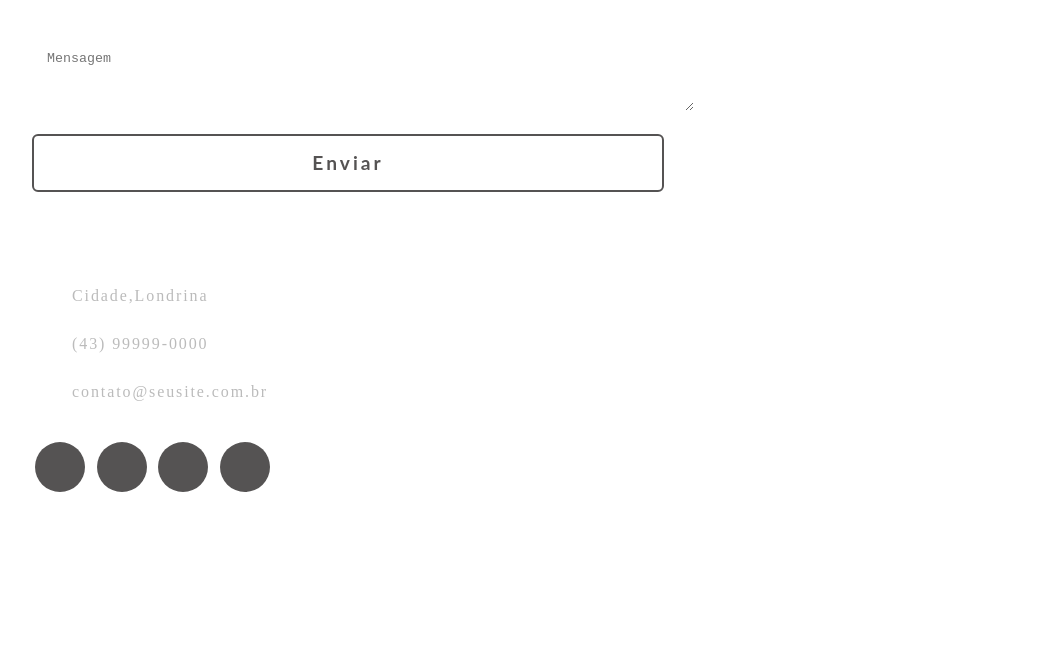
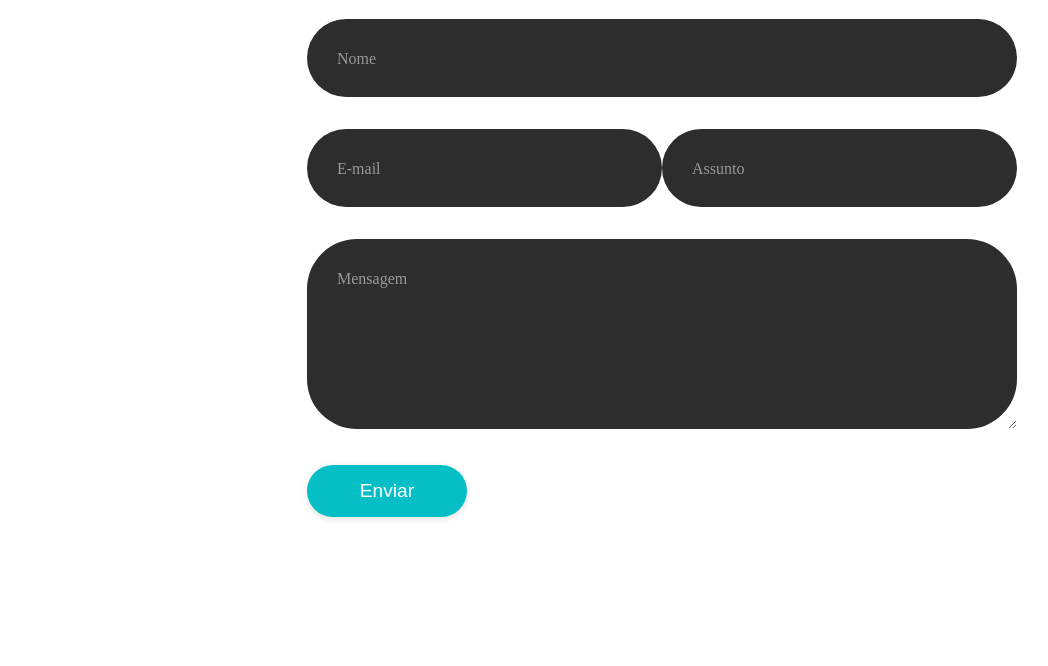
Before and after one commit to Joaopedrozl/jp, a plain HTML site: page contato.html in a window 1280 px wide. Shown: the part 134-800 px from the top of the page, without its empty margins (8-1056 px from the left). Drawn offline with Linux system fonts and the light colour scheme.

Commit message:
contato todo

```diff
--- a/contato.css
+++ b/contato.css
@@ -1,238 +1,138 @@
-.box-contato {
+.title_contato {
 
-    width:100%;
-    float:left;
+    font-family: 'open_sansregular';
+    font-weight: 600;
+    font-size:4em;
+    color: #fff;
+    text-align: left;
+    margin-bottom:20px;
+}
+
+input:focus ~ label, textarea:focus ~ label, input:valid ~ label, textarea:valid ~ label {
+
+  font-size: 0.8em;
+  color: #fff;
+  top: -11px;
+  -webkit-transition: all 0.225s ease;
+  transition: all 0.225s ease;
+  background: #00cfd5;
+  padding: 3px 8px;
+  left: 25px;
+  border-radius: 50px;
+  font-weight: bold;
 
 }
 
-  .form-contato {
+.style-form-input {
 
-    width: 100%;
-    float:left ;
-    font-family: 'Lato';
-    font-weight: 400;
-    padding: 1em;
+    float: left;
+    width: 295px;
+    margin: 1em 0;
+    position: relative;
+    border-radius: 4px;
+}
+
+.right { float:right; }
+
+@media only screen and (max-width: 768px){
+
+  .style-form-input { width:100%; }
 
 }
 
-  .form-contato label {
+.style-form-input label {
+    color: #999;
+    padding: 1.3rem 30px 1rem 30px;
+    position: absolute;
+    top: 10px;
+    left: 0;
+    -webkit-transition: all 0.25s ease;
+    transition: all 0.25s ease;
+    pointer-events: none;
+}
 
-      width:100%;
-      float:left;
-      margin-bottom:10px;
+.style-form-input.full {
+    width: 650px;
+    max-width: 100%;
+}
+
+input,
+textarea {
+
+    width: 100%;
+    padding: 30px;
+    border: 0;
+    font-size: 1em;
+    background-color: #2d2d2d;
+    color: #fff;
+    border-radius: 50px;
+}
+
+input:focus,
+textarea:focus { outline: 0; }
+
+input:focus ~ span,
+textarea:focus ~ span {
+    width: 100%;
+    -webkit-transition: all 0.075s ease;
+    transition: all 0.075s ease;
+}
+
+textarea {
+    width: 100%;
+    min-height: 10em;
+}
+
+.input-container {
+    width: 650px;
+    max-width: 100%;
+    margin: 20px auto 25px auto;
+}
+
+.btn-submit {
+
+    width: 160px;
+    color: #fff;
+    font-size: 1.2em;
+    float: left;
+    text-align: center;
+    padding: 15px 35px;
+    border-radius: 60px;
+    display: inline-block;
+    background-color: #06bec6;
+    cursor: pointer;
+    box-shadow: 0 2px 5px 0 rgba(0,0,0,0.06), 0 2px 10px 0 rgba(0,0,0,0.07);
+    -webkit-transition: all 300ms ease;
+    transition: all 300ms ease;
+    border:none;
 
 }
 
-  .form-control, input, select, textarea {
+.btn-submit:hover {
 
-    padding: 15px 15px;
-    width: 100%;
-    background-color: #ffffff;
-    color: #555555;
-    margin-bottom: 10px;
-    border: none;
-    border-radius: 6px;
-    outline:none ;
+    transform: translateY(1px);
+    box-shadow: 0 1px 1px 0 rgba(0,0,0,0.10),
+    0 1px 1px 0 rgba(0,0,0,0.09);
 
 }
 
-  .btn {
+@media (max-width: 768px) {
 
-      font-family: inherit;
-      font-size: 1.2em;
-      color: #ccc;
-      background: transparent;
-      text-decoration: none;
-      padding: 0.8em 2em;
-      display: inline-block;
-      margin-right: 5px;
-      letter-spacing: 3px;
-      font-weight: 700;
-      outline: none;
-      position: relative;
-      -webkit-transition: all 0.3s;
-      -moz-transition: all 0.3s;
-      transition: all 0.3s;
-      cursor: pointer;
+    .btn-submit {
+
       width:100%;
-
+      float: none;
+      text-align:center;
 
     }
-
-  .btn:after {
-
-      content: '';
-      position: absolute;
-      z-index: -1;
-      -webkit-transition: all 0.3s;
-      -moz-transition: all 0.3s;
-      transition: all 0.3s;
 }
 
-  /* Setas */
-  .btn-setas {
-
-      border-radius: 6px;
-      border: 2px solid #555353;
-      color: #555353;
-      overflow: hidden;
+input[type=checkbox] + label {
+  color: #ccc;
+  font-style: italic;
 }
 
-  .btn-setas:active {
-      border-color: #00dfe4;
-      color: #00dfe4;
+input[type=checkbox]:checked + label {
+  color: #f00;
+  font-style: normal;
 }
-
-  .btn-setas:hover {
-      background: #555353;
-      color:#fff;
-  }
-
-  .btn-setas:before {
-      position: absolute;
-      height: 50%;
-      font-size:0.7em;
-      line-height: 3.5;
-      color: #fff;
-      -webkit-transition: all 0.3s;
-      -moz-transition: all 0.3s;
-      transition: all 0.3s;
-  }
-
-  /* Seta A */
-  .seta-a:before {
-
-      left: 60%;
-      top: 50%;
-      opacity: 0;
-
-  }
-
-  .seta-a:hover:before {
-
-      left: 59%;
-      opacity: 1;
-
-  }
-
-  .form-endereco {
-
-    width: 100%;
-    float: left;
-    padding: 1em;
-
-  }
-
-  /* Location, Phone, Email Section */
-  .contact-list {
-
-    list-style-type: none;
-
-  }
-
-  .list-item {
-
-    line-height: 3;
-    color: #aaa;
-
-  }
-
-  .contact-text {
-
-    font-size: 1em;
-    letter-spacing: 1.9px;
-    color: #bbb;
-
-  }
-
-  .contact-text a {
-    color: #bbb;
-    text-decoration: none;
-    transition-duration: 0.2s;
-  }
-
-  .contact-text a:hover {
-    color: #fff;
-    text-decoration: none;
-  }
-
-
-  /* Social Media Icons */
-  .social-media-list {
-    position: relative;
-    font-size: 22px;
-    width: 100%;
-    margin: 0 auto;
-    padding: 0;
-  }
-
-  .social-media-list li a {
-
-    color: #fff;
-    text-decoration: none;
-
-  }
-
-  .social-media-list li {
-
-    position: relative;
-    display: inline-block;
-    width: 50px;
-    height: 50px;
-    text-align: center;
-    margin: 10px 3px;
-    line-height: 50px;
-    border-radius: 50%;
-    color: #fff;
-    background-color: #555353;
-    cursor: pointer;
-    transition: all .2s ease-in-out;
-
-  }
-
-
-  .social-media-list li:after {
-    content: '';
-    position: absolute;
-    top: 0;
-    left: 0;
-    width: 50px;
-    height: 50px;
-    line-height: 50px;
-    border-radius: 50%;
-    opacity: 0;
-    box-shadow: 0 0 0 1px #b0b0b0;
-    transition: all .3s ease-in-out;
-  }
-
-  .social-media-list li:hover {
-    background-color: #fff;
-  }
-
-  .social-media-list li:hover:after {
-    opacity: 1;
-    transform: scale(1.12);
-    transition-timing-function: cubic-bezier(0.37,0.74,0.15,1.65);
-  }
-
-  .social-media-list li:hover a {
-    color: #b0b0b0;
-  }
-
-  /*Responsivo*/
-
-  /*960PX BREAKPOINT*/
-  @media (min-width:60em){
-
-      .form-contato  { width: 50%; }
-      .form-endereco { width: 50%; }
-
-  }
-
-  /*1280PX BREAKPOINT*/
-  @media (min-width:80em){
-
-      .form-contato  { padding: 2em; }
-      .form-endereco { padding: 2em; }
-
-  }
--- a/contato.html
+++ b/contato.html
@@ -13,57 +13,43 @@
 </head>
 
 <body>
-    <div class="box-contato">
+    <div class="row input-container">
 
-        <form id="contact-form" class="form-contato" role="form">
+        <h1 class="title_contato">Fale Conosco</h1>
 
-           <label>
-              <input type="text" class="form-control" id="name" placeholder="Nome" name="nome" value="" required>
-            </label>
+        <form method="post" action="#">
 
-            <label>
-                <input type="email" class="form-control" id="email" placeholder="E-mail" name="email" value="" required>
-            </label>
+            <div class="style-form-input full">
+                <input type="text" name="nome" required />
+                <label><i class="icon icon-user-1"></i>  Nome</label>
+            </div>
 
-            <label>
-                <textarea class="form-control" rows="3" placeholder="Mensagem" name="mesagem" required></textarea>
-            </label>
 
-          <button class="btn btn-setas seta-a icon-arrow-right" id="submit" type="submit" value="Enviar">Enviar</button>
+            <div class="style-form-input">
+                <input type="text" name="email" required />
+                <label><i class="icon icon-mail-1"></i> E-mail</label>
+            </div>
+
+
+            <div class="style-form-input right">
+                <input type="text" name="assunto" required />
+                <label><i class="icon icon-info-circled"></i> Assunto</label>
+            </div>
+
+            <div class="style-form-input full">
+                <textarea name="mensagem" required></textarea>
+                <label><i class="icon icon-comments"></i> Mensagem</label>
+            </div>
+
+
+            <div class="style-form-input full">
+
+                <input type="hidden" name="acao" value="enviar">
+                <button class="btn-submit">Enviar</button>
+
+            </div>
 
         </form>
 
-        <div class="form-endereco">
-
-            <ul class="contact-list">
-
-              <li class="list-item"><span class="contact-text"><i class="icon icon-heart-3"></i> Cidade,Londrina</span></li>
-              <li class="list-item"><span class="contact-text"><i class="icon icon-phone-4"></i> (43) 99999-0000</span></li>
-              <li class="list-item"><span class="contact-text"><i class="icon icon-mail-2"></i> <a href="mailto:contato@seusite.com.br" title="Contato">contato@seusite.com.br</a></span></li>
-
-            </ul>
-
-            <ul class="social-media-list">
-
-                <li>
-                    <a href="#" target="_blank" class="contact-icon"><i class="icon icon-facebook"></i></a>
-                </li>
-
-                <li>
-                    <a href="#" target="_blank" class="contact-icon"><i class="icon icon-instagram"></i></a>
-                </li>
-
-                <li>
-                    <a href="#" target="_blank" class="contact-icon"><i class="icon icon-youtube"></i></a>
-                </li>
-
-                <li>
-                    <a href="#" target="_blank" class="contact-icon"><i class="icon icon-pinterest"></i></a>
-                </li>
-
-            </ul>
-
-        </div><!--direct-contact-container-->
-
-    </div><!--Box Contato-->
+    </div>
 </body>
```
Lines whose indentation alone changed are shown as unchanged.
